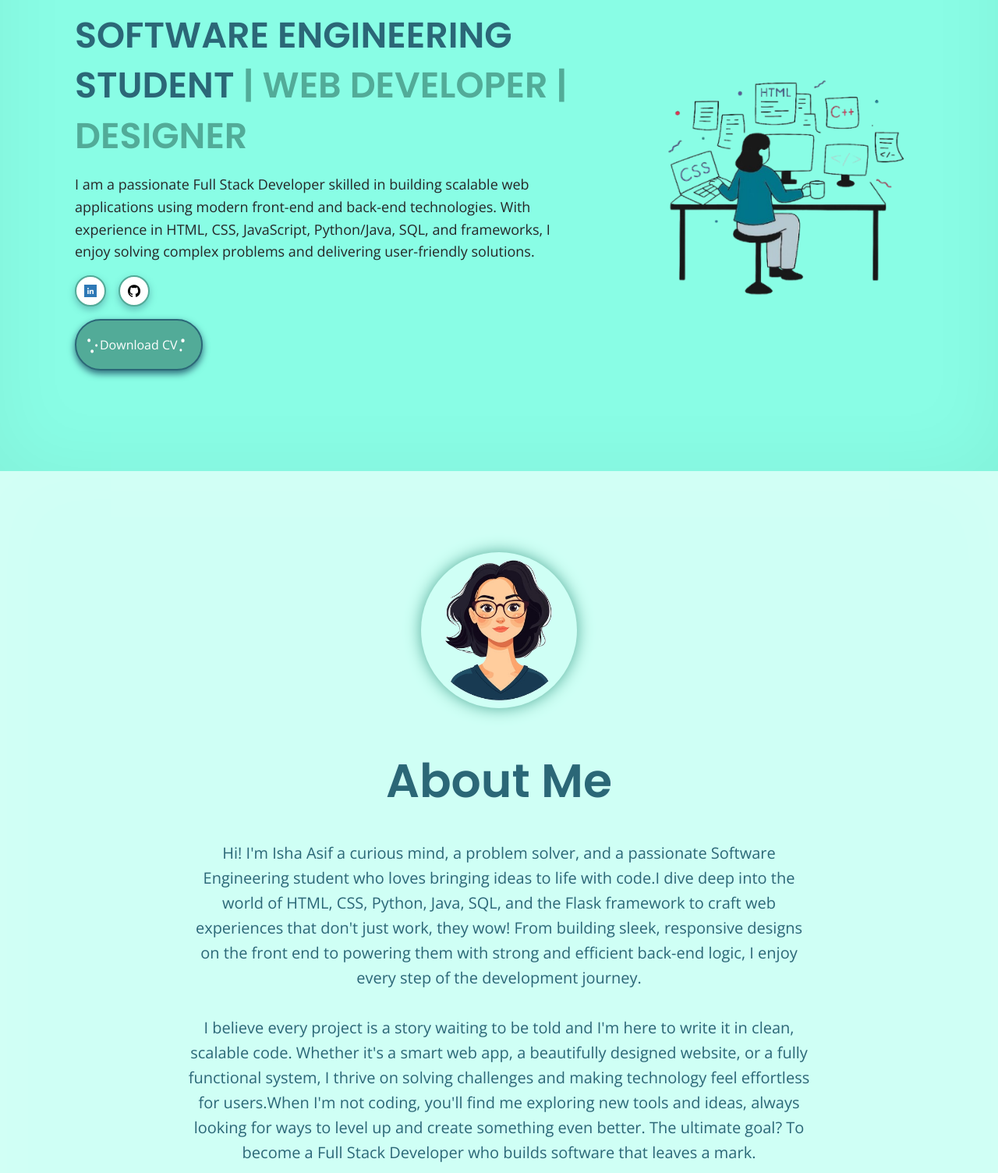
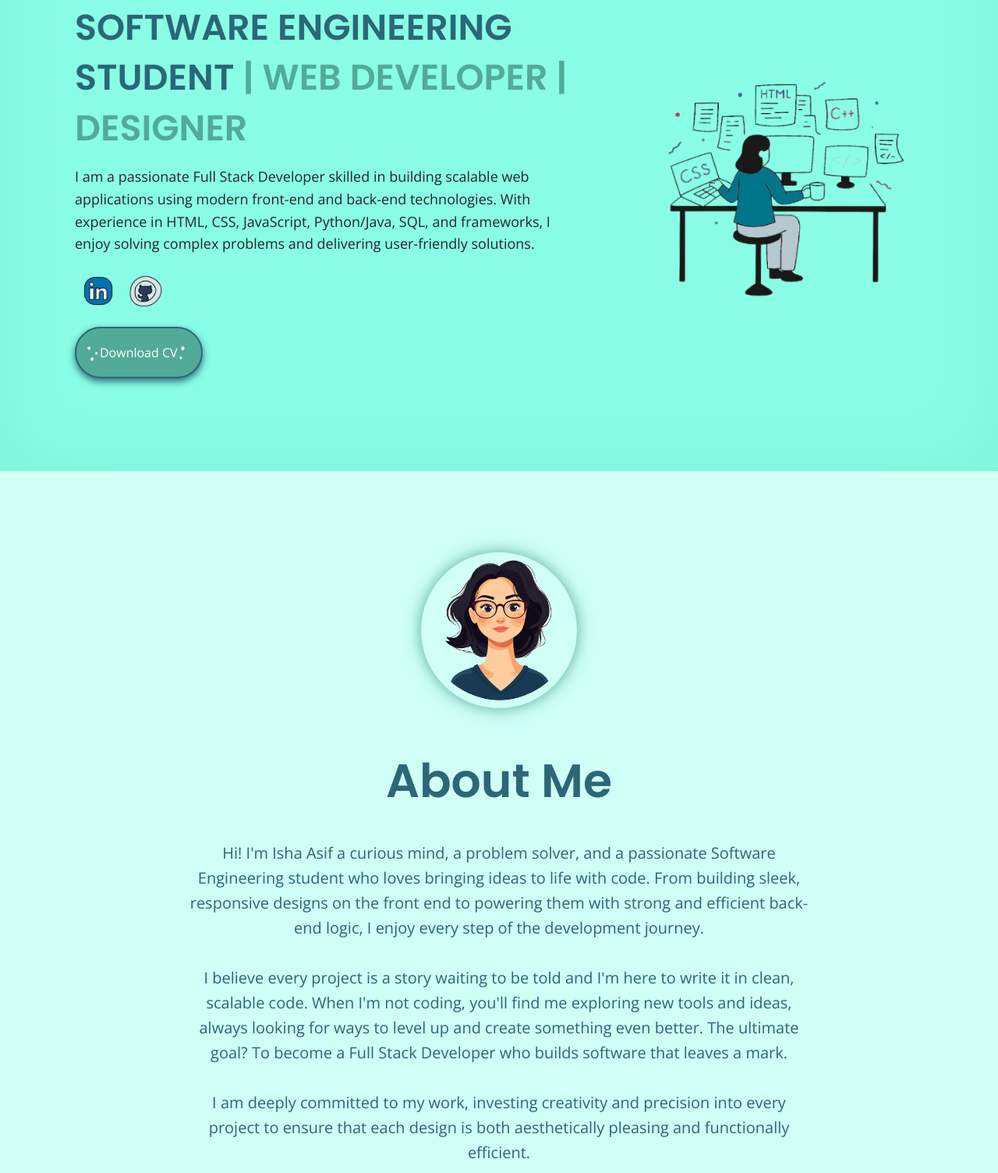
Before and after one commit to Ishaasiff/Portfolio, a plain HTML site: page index.html in a window 1280 px wide. Shown: the part 196-1700 px from the top of the page at 78% size. Drawn offline with nearby package versions, Linux system fonts and the light colour scheme.

Commit message:
new commit

```diff
--- a/index.html
+++ b/index.html
@@ -46,8 +46,8 @@
                         enjoy solving complex problems and delivering user-friendly solutions. </p>
                     <div class="links">
                         <a href="https://www.linkedin.com/in/isha-asif-9a9172300/" target="blank" class="reveal"><img
-                                src="images.png" alt="linkedin"></a>
-                        <a href="https://github.com/Ishaasiff" target="blank" class="reveal"><img src="images (1).png"
+                                src="linkedin.png" alt="linkedin"></a>
+                        <a href="https://github.com/Ishaasiff" target="blank" class="reveal"><img src="github.png"
                                 alt="Github"></a>
                     </div>
                     <a href="cv.pdf" download class="download-cv" class="reveal">
@@ -71,15 +71,13 @@
             <h2 class="about-me reveal">About Me</h2>
             <p class="description reveal">Hi! I'm Isha Asif a curious mind, a problem solver, and a passionate Software
                 Engineering student who
-                loves bringing ideas to life with code.I dive deep into the world of HTML, CSS, Python, Java, SQL, and
-                the Flask framework to craft web experiences that don't just work, they wow! From building sleek,
+                loves bringing ideas to life with code. From building sleek,
                 responsive designs on the front end to powering them with strong and efficient back-end logic, I enjoy
                 every step of the development journey.</p>
             <p class="description reveal">I believe every project is a story waiting to be told and I'm here to write it
                 in
                 clean, scalable code.
-                Whether it's a smart web app, a beautifully designed website, or a fully functional system, I thrive on
-                solving challenges and making technology feel effortless for users.When I'm not coding, you'll find me
+                When I'm not coding, you'll find me
                 exploring new tools and ideas, always looking for ways to level up and create something even better. The
                 ultimate goal? To become a
                 Full Stack Developer who builds software that leaves a mark.</p>
@@ -89,7 +87,7 @@
                 each design is both aesthetically pleasing and functionally efficient.</p>
             <div class="glow-line reveal"></div>
         </div>
-        <div class="page3 reveal" id="services">
+        <div class="page3" id="services">
             <h2 class="services reveal">Services</h2>
             <p class="description2 reveal">Transforming ideas into real world web applications</p>
             <div class="grid-container reveal">
@@ -112,7 +110,7 @@
                 </div>
             </div>
         </div>
-        <div class="page4 reveal" id="project">
+        <div class="page4" id="project">
             <div class="recent-works reveal">
                 <h2 class="reveal">Recent Works</h2>
                 <div class="containers">
--- a/style.css
+++ b/style.css
@@ -285,7 +285,6 @@ nav ul li a.active {
 
 .links {
   display: flex;
-  gap: 1rem;
   flex-wrap: wrap;
   justify-content: flex-start;
   align-items: center;
@@ -293,22 +292,19 @@ nav ul li a.active {
 
 .links a {
   padding: 8px;
+  display: flex;
   border-radius: 50%;
-  display: flex;
   justify-content: center;
   align-items: center;
-  width: 40px;
-  height: 40px;
-  border: 2px solid #52ab98;
-  box-shadow: 0 4px 10px rgba(43, 103, 119, 0.4);
-  background-color: #ffffff;
+  width:60px;
+  height: 60px;
   transition: all 0.3s ease;
   text-decoration: none;
   cursor: pointer;
 }
 
 .links img {
-  width: 80%;
+  width: 100%;
   height: auto;
 }
 
```
Also changed, not shown: github.png (added), images.png (deleted), img17.png, linkedin.png (added).
